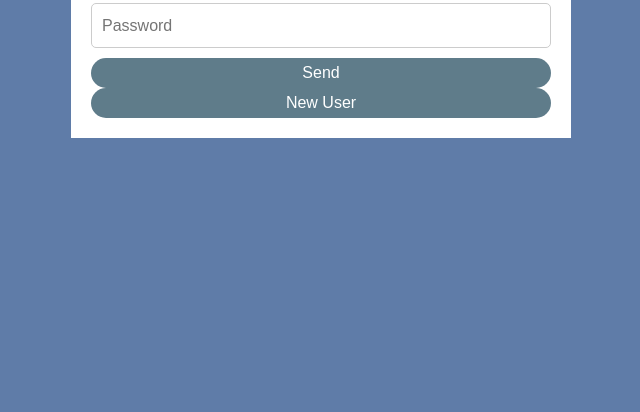
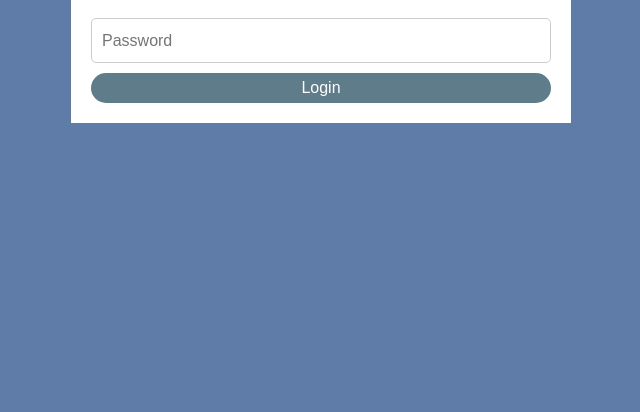
Before and after one commit to DieselCCT/MedicalAppointment, an Electron app: page login.html in a window 1280 px wide. Shown: the part 388-800 px from the top of the page, without its empty margins (319-959 px from the left). Drawn offline with Linux system fonts and the light colour scheme.

Commit message:
login fixed

```diff
--- a/login.html
+++ b/login.html
@@ -2,23 +2,17 @@
 
 <head>
     <link rel="stylesheet" type="text/css" href="webCam.css" media="screen">
-    <title> Login </title>
+    <script src="login.js"></script>
+    <title>Login </title>
     <div id="list"></div>
 </head>
 
 <body>
     <form>
-        <h3> Login </h3>
+        <h3>Login </h3>
         <input id="login" type="text" name="login" placeholder="Username" />
         <input id="password" type="password" name="password" placeholder="Password" />
-        <input type="submit" onclick="log(); " name="action" value="Send" />
-        <input type="submit" onclick="log(); " name="action" value="New User" />
+        <input type="submit" onclick="log(); return false " name="action" value="Login" />
     </form>
 
-    <script src="login.js"></script>
-
-
-</body>
-
-
 </html>
```
